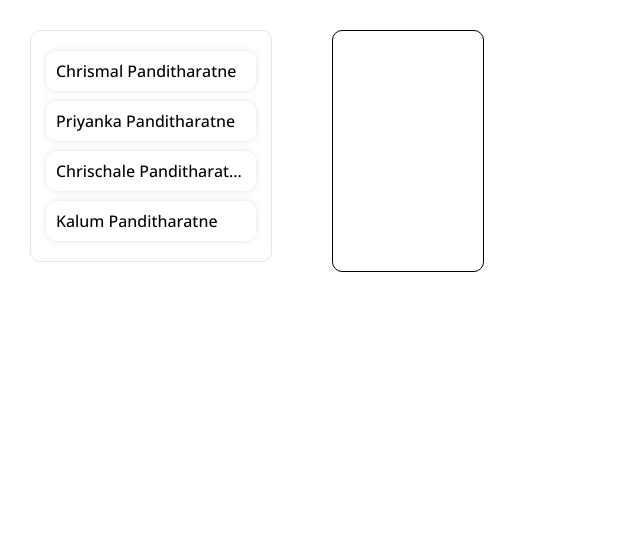
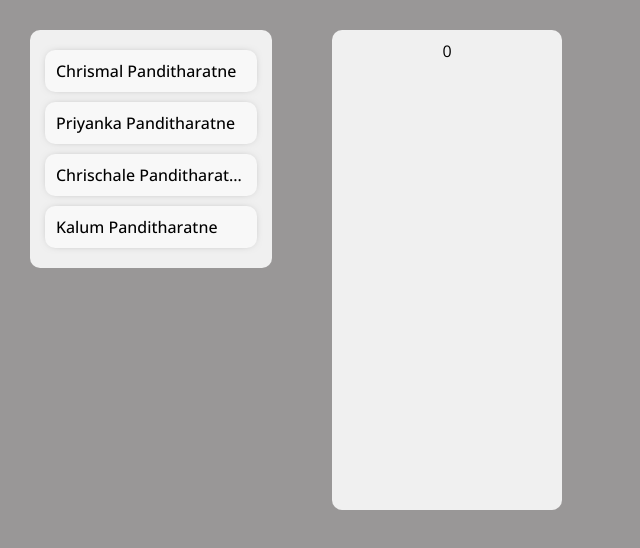
Before and after one commit to stefan-the-great/react-seating-planner, a React (Create React App) app: page / in a window 1280 px wide. Shown: the top 548 px of the page, without its empty margins (0-640 px from the left). Built offline with nearby package versions, Linux system fonts and the light colour scheme.

Commit message:
Added Table Size Limits (10) & Different Styles

```diff
--- a/src/App.css
+++ b/src/App.css
@@ -2,27 +2,48 @@
     display: flex;
     justify-content: left;
     width: 100%;
+    background-color: rgb(153, 151, 151);
+    height: 100vh;
 }
 
 .table {
-    min-width: 150px;
+    min-width: 230px;
     min-height: 30vh;
     max-height: 60vh;
-    border: 0.5px solid black;
+    /* border: 0.5px solid black; */
     border-radius: 10px;
     margin: 30px;
-    display: grid;
-    grid-template-columns: auto;
-    justify-items: center;
+    display: flex;
+    flex-direction: column;
+    /* justify-items: center; */
+    background-color: rgb(240, 240, 240);
+}
+
+.innerWrapper {
+    display: flex;
+    flex-direction: column;
+    align-items: center;
+    justify-content: center;
+    margin: 10px;
+}
+
+.peopleName {
+    height: 55vh;
     overflow-y: scroll;
     scroll-behavior: smooth;
 }
 
+.table::-webkit-scrollbar,
+.peopleName::-webkit-scrollbar {
+    display: none;
+}
+
 .nameList {
-    min-width: 150px;
+    min-width: 200px;
     height: min-content;
-    border: 0.5px solid rgba(0, 0, 0, 0.1);
+    /* border: 0.5px solid rgba(0, 0, 0, 0.1); */
     border-radius: 10px;
     margin: 30px;
     padding: 10px;
+    background-color: rgb(240, 240, 240);
 }
--- a/src/components/DragDrop.jsx
+++ b/src/components/DragDrop.jsx
@@ -5,7 +5,7 @@ import { useDrop } from "react-dnd";
 import "../App.css";
 
 // const NameList = ["Chrismal", "Priyanka", "Chrishcale", "Kalum"]
-const NameList = [
+const nameList = [
     {
         id: 1,
         name: "Chrismal Panditharatne",
@@ -24,9 +24,30 @@ const NameList = [
     },
 ]
 
+const tableSize = 10;
+
 function DragDrop() {
 
     const [Table, setTable] = useState([]);
+//     const [nameList, updateNameList] = useState([
+//     {
+//         id: 1,
+//         name: "Chrismal Panditharatne",
+//     },
+//     {
+//         id: 2,
+//         name: "Priyanka Panditharatne",
+//     },
+//     {
+//         id: 3,
+//         name: "Chrischale Panditharatne",
+//     },
+//     {
+//         id: 4,
+//         name: "Kalum Panditharatne",
+//     },
+// ])
+    const [tableLength, setTableLength] = useState(0);
 
     const [{ isOver }, drop] = useDrop(() => ({
        accept: "text",
@@ -36,25 +57,38 @@ function DragDrop() {
         }),
     }));
 
+
     const addNameToTable = (id) => {
-        const nameList = NameList.filter((name) => id === name.id);
-        setTable((table) => [...table, nameList[0]]);
+        if (tableLength <= 4) {
+            const namedList = nameList.filter((name) => id === name.id);
 
+
+            setTable((table) => [...table, namedList[0]]);
+            setTableLength(prvState => prvState + 1);
+        }
     }
 
 
   return (
     <div className='outerWrapper'>
         <div className="nameList">
-            {NameList.map(name => {
+            {nameList.map(name => {
                 return<Name id={name.id} name={name.name} />
             })}
         </div>
-        <br />
-        <div className="table" ref={drop}>
-            {Table.map(name => {
-                return<SelectedName id={name.id} name={name.name} />
-            })}
+        <div className="table"
+            ref={drop}
+            style={{boxShadow: isOver ? "0px 0px 10px 0px rgba(0, 0, 0, 0.5)" : "0px 0px 0px rgba(0, 0, 0, 0)"}}>
+            <div className="innerWrapper">
+                <div className="peopleNum">
+                    {tableLength}
+                </div>
+                <div className="peopleName">
+                {Table.slice(0, tableSize).map((name, index) => {
+                    return<SelectedName id={name.id} name={name.name} index={index} />
+                })}
+                </div>
+            </div>
         </div>
     </div>
   )
--- a/src/components/Name.jsx
+++ b/src/components/Name.jsx
@@ -14,7 +14,7 @@ function Name({id, name}) {
   return (
     <div className="nameCard"
         ref={drag}
-        style={{border: isDragging ? "0.5px solid rgba(0, 0, 0, 0.5)" : "0px"}}>
+        style={{border: isDragging ? "0.5px solid rgba(0, 0, 0, 0.5)" : "0.5px solid rgba(0, 0, 0, 0)"}}>
         <div className='name'>{name}</div>
 
     </div>
--- a/src/components/SelectedName.jsx
+++ b/src/components/SelectedName.jsx
@@ -1,12 +1,12 @@
 import React from 'react';
 import "./name.css";
 
-function Name({name}) {
+function Name({name, index}) {
 
   return (
     <div className="nameCard"
     style={{cursor: "default"}}>
-        <div className='name' style={{cursor: "default"}}>{name}</div>
+        <div className='name' style={{cursor: "default"}}>{index + 1} {name}</div>
     </div>
 
   )
--- a/src/components/name.css
+++ b/src/components/name.css
@@ -15,7 +15,7 @@
 .nameCard {
     width: 200px;
     height: 20px;
-    border: 0.5px solid black;
+    /* border: 0.5px solid black; */
     border-radius: 10px;
     display: flex;
     align-items: center;
@@ -25,4 +25,5 @@
     text-align: left;
     /* cursor: grab; */
     box-shadow: 0px 0px 10px -5px rgba(0, 0, 0, 0.5);
+    background-color: #f8f8f8;
 }
```
